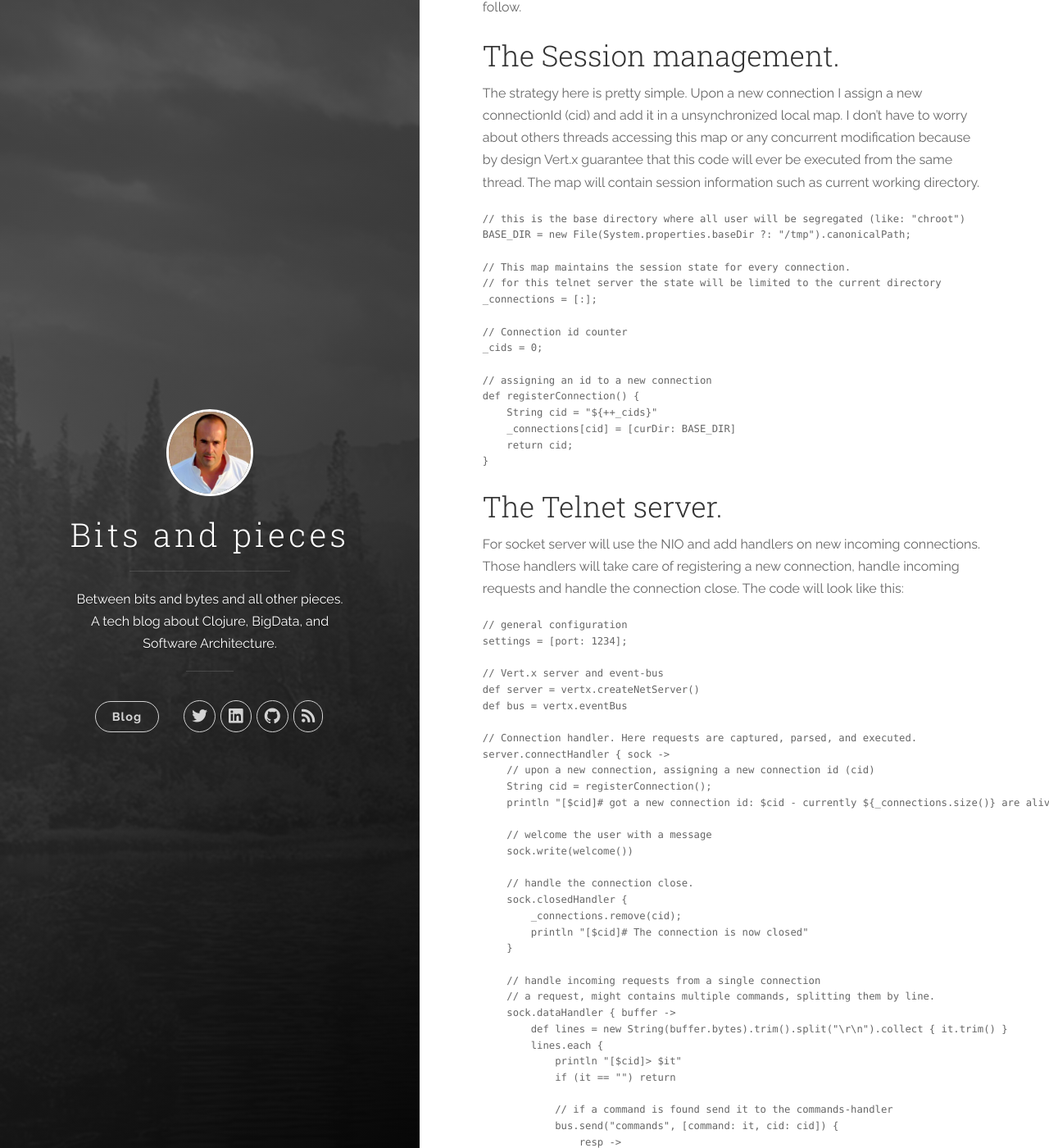
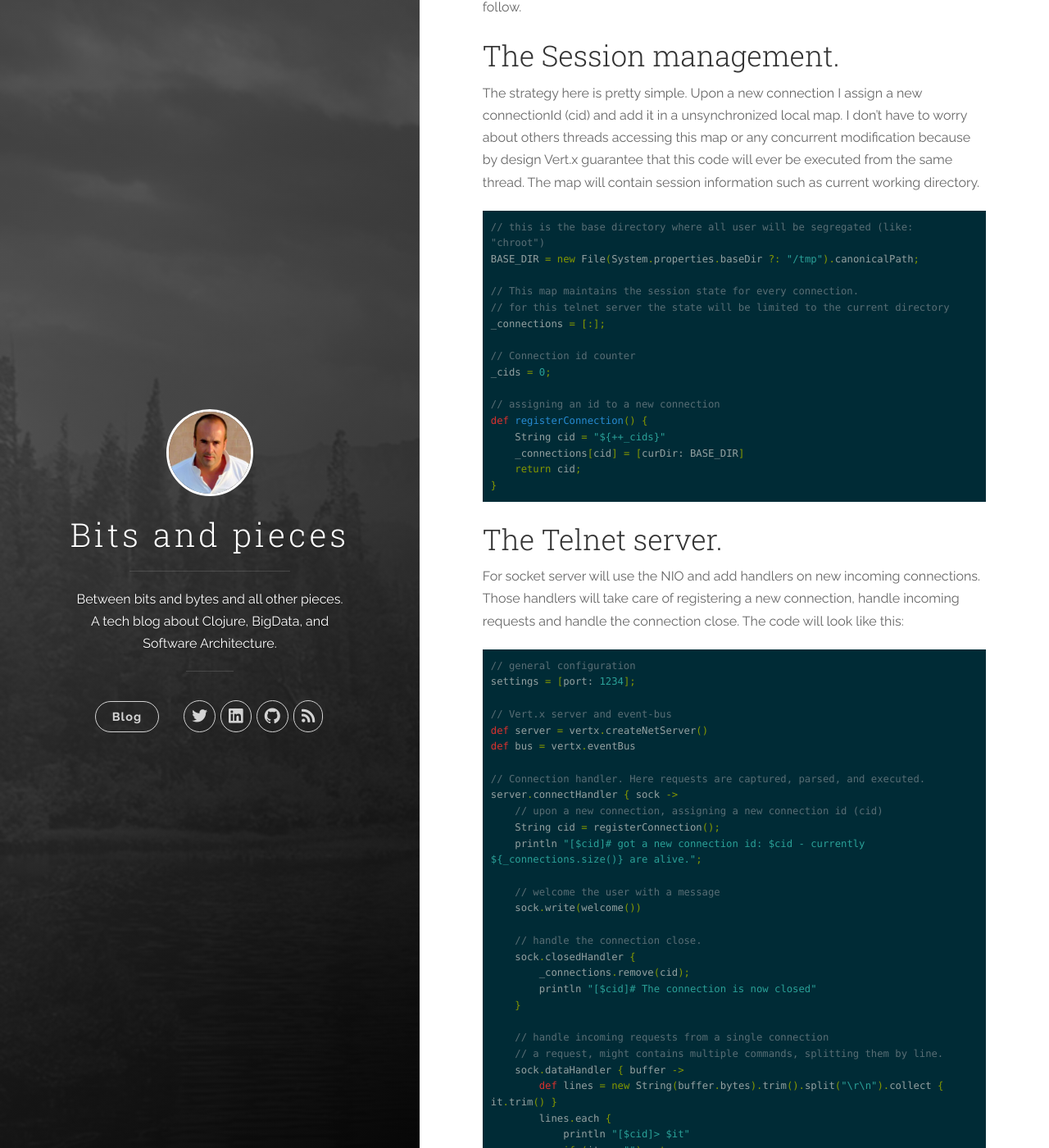
Before and after one commit to BrunoBonacci/brunobonacci.github.io, a Jekyll site: the page built from _posts/2012-06-30-vertx-simple-telnet-server.markdown, in a window 1280 px wide and 1400 px high, scrolled down 2578 px. Shown: the whole window at 82% size. Built offline with Jekyll 4.4.1, drawn with Linux system fonts in a browser that asks for light colours; nearby versions of some CDN libraries; comment, search, counter and statistics services are not loaded; some of the changed text lies outside the part shown.

Commit message:
some more format fixes

````diff
--- a/_posts/2012-06-30-vertx-simple-telnet-server.markdown
+++ b/_posts/2012-06-30-vertx-simple-telnet-server.markdown
@@ -110,7 +110,7 @@ concurrent modification because by design Vert.x guarantee that this
 code will ever be executed from the same thread. The map will contain
 session information such as current working directory.
 
-``` Groovy
+``` groovy
 // this is the base directory where all user will be segregated (like: "chroot")
 BASE_DIR = new File(System.properties.baseDir ?: "/tmp").canonicalPath;
 
@@ -136,7 +136,7 @@ connections. Those handlers will take care of registering a new
 connection, handle incoming requests and handle the connection
 close. The code will look like this:
 
-``` Groovy
+``` groovy
 // general configuration
 settings = [port: 1234];
 
@@ -203,7 +203,7 @@ case the command handler try to match the request with a list of valid
 command patterns, then call the associated function and reply to the
 bus with the output of the command itself.
 
-``` Groovy
+``` groovy
 // Regular expression to verify/extract pathnames from commands
 PATH_ELEM = "[A-Za-z0-9.-]+"
 PATH = "(/?$PATH_ELEM(/$PATH_ELEM)*/?|/)"
@@ -236,7 +236,7 @@ bus.registerHandler("commands") {
 
 At this point the command implementation is very easy. The change directory "cd" command will look like this:
 
-``` Groovy
+``` groovy
 ////////////////////////////////////////////////////////////////////////// cd
 def cd(def path, String cid) {
     path = path == "" ? null : path
--- a/_posts/2013-03-17-clojure-pills-keywords.markdown
+++ b/_posts/2013-03-17-clojure-pills-keywords.markdown
@@ -12,7 +12,7 @@ The closest concept to a keyword in Java is an enumeration with the difference t
 
 For example take the sizes, a Java enumeration will look like:
 
-``` Java
+``` java
 public enum Size { small, medium, large }
 ```
 
--- a/_posts/2014-06-01-cascalog-by-examples-part1.markdown
+++ b/_posts/2014-06-01-cascalog-by-examples-part1.markdown
@@ -212,13 +212,15 @@ one is the actual query the second part is the
 command to execute it and tell Cascalog where
 to put the output.
 
-  * 1 query
+  - 1) query
+
 ``` clojure
 (<- [?name ?user ?age ?country ?active]
     (USERS ?name ?user ?age ?country ?active))
 ```
 
-  * 2 execution
+  - 2) execution
+
 ``` clojure
 (?- (output) query)
 ```
--- a/_posts/2014-11-09-clojure-complete-guide-to-destructuring.markdown
+++ b/_posts/2014-11-09-clojure-complete-guide-to-destructuring.markdown
@@ -416,7 +416,7 @@ situations, they are not very common, however it is worth to mention them.
 
 Clojure's vectors and maps share a lot of commonalities. They are both implemented via
 [Hash array mapped trie (HAMT)](http://en.wikipedia.org/wiki/Hash_array_mapped_trie)
-(you can find more about their implementation on Ref.1[^1], Ref.2[^2]),
+(you can find more about their implementation on Ref.[^1], Ref.[^2]),
 both support the retrieval by key (or index for vectors)
 via the [`get`](https://clojuredocs.org/clojure.core/get) function.
 
````
